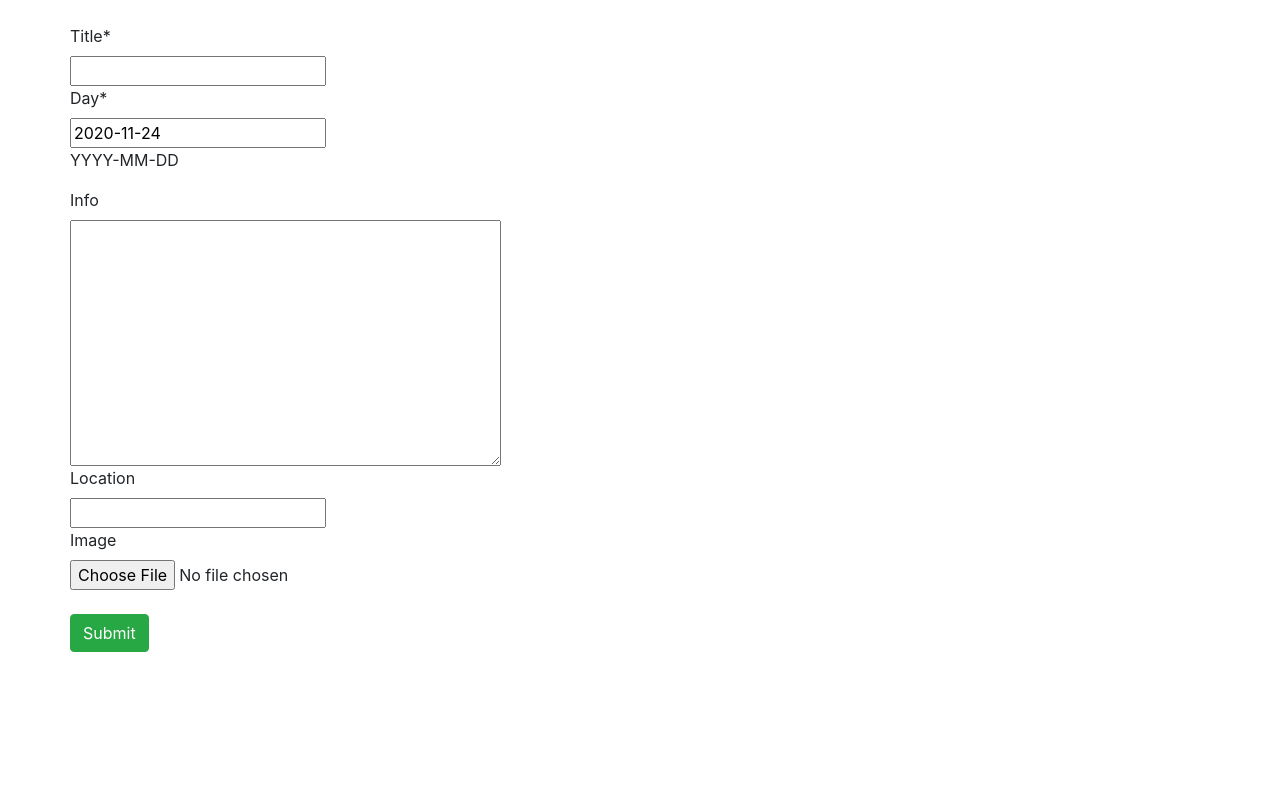
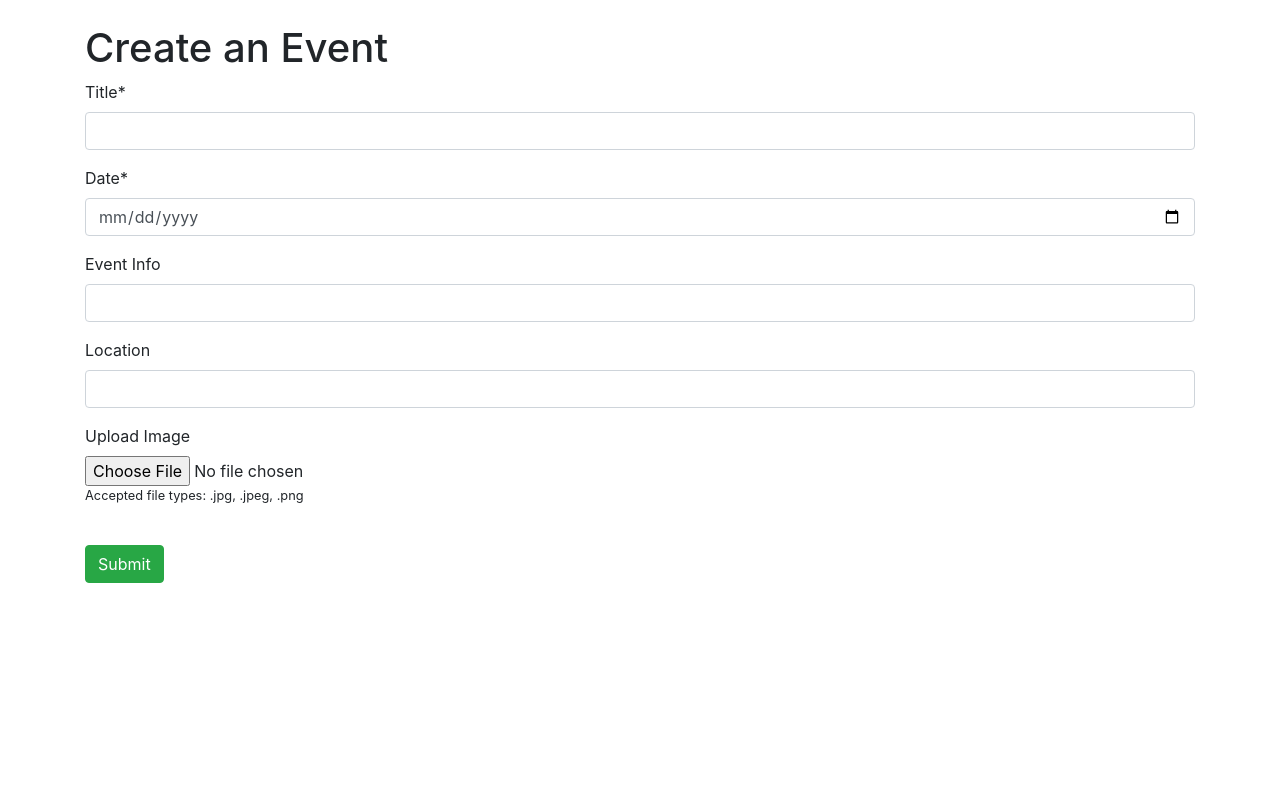
Before and after one commit to kaitlinphan/meetup-finder, a Django app: page /create/ in a window 1280 px wide. Shown: the part 57-857 px from the top of the page. Run offline with Django 3.2, Linux system fonts and the light colour scheme; the visitor is signed in with stand-in values (Sample User, id 1); some libraries are stand-ins or nearby versions.

Commit message:
Hosting events

```diff
--- a/app/models.py
+++ b/app/models.py
@@ -9,8 +9,14 @@ class Event(models.Model):
     info = models.TextField(blank=True)
     image = models.ImageField(upload_to="images", blank=True)
     location = models.CharField('Location', default='', max_length=500, blank=True)
+    poster = models.CharField('Poster', default='', max_length=25)
 
 
 class RegisteredEvents(models.Model):
     user = models.ForeignKey(User, on_delete=models.CASCADE, null=True)
     event = models.ForeignKey(Event, on_delete=models.CASCADE, null=True)
+
+
+class CreatedEvents(models.Model):
+    user = models.ForeignKey(User, on_delete=models.CASCADE, null=True)
+    event = models.ForeignKey(Event, on_delete=models.CASCADE, null=True)
--- a/app/templates/app/base.html
+++ b/app/templates/app/base.html
@@ -32,7 +32,6 @@
                 </a>
             </div>
         {% endif %}
-
         <ul class="nav navbar-nav navbar-right">
             {% if user.is_authenticated %}
                 <li>
--- a/app/templates/app/create_event.html
+++ b/app/templates/app/create_event.html
@@ -10,42 +10,38 @@
 
 {% block content %}
     <br>
+
     <div class="container">
-        <div class = "row">
-            <form action="{% url 'app:create_event' %}" method="post" enctype="multipart/form-data" novalidate>
+        <h1 class="welcome">Create an Event</h1>
+        {% if failed %}
+            <p class="text-center">Fill in all fields with an *.</p>
+        {% endif %}
+        <form class=form autocomplete='off' action="{% url 'app:create_event' %}" method="post"
+              enctype="multipart/form-data" novalidate>
             {% csrf_token %}
-                <div class="row">
-                    <div class="col-2">
-                        {{ form.title|as_crispy_field }}
+            <div class="form-group">
+                <label for="title">Title*</label>
+                <input type="text" class="form-control" name="title" id="title" maxlength="200">
             </div>
+            <div class="form-group">
+                <label for="day">Date*</label>
+                <input type="date" class="form-control" name="date" id="date">
             </div>
-                {{ form.day|as_crispy_field }}
-                {{ form.info|as_crispy_field }}
-                {{ form.location|as_crispy_field }}
-                {{ form.image|as_crispy_field }}
+            <div class="form-group">
+                <label for="info">Event Info</label>
+                <input type="text" class="form-control" name="info" id="info">
+            </div>
+            <div class="form-group">
+                <label for="location">Location</label>
+                <input type="text" class="form-control" name="location" id="location" maxlength="500">
+            </div>
+            <div class="form-group">
+                <label for="exampleFormControlFile1">Upload Image</label>
+                <input type="file" accept="image/png,image/jpg,image/jpeg" class="form-control-file" id="image" name="image">
+                <p><small class="text">Accepted file types: .jpg, .jpeg, .png</small></p>
+            </div>
             <br>
             <button type="submit" class="btn btn-success">Submit</button>
         </form>
     </div>
-    </div>
 {% endblock %}
-
-<!-- Extra JavaScript/CSS added manually in "Settings" tab -->
-<!-- Include jQuery -->
-<script type="text/javascript" src="https://code.jquery.com/jquery-1.11.3.min.js"></script>
-
-<!-- Include Date Range Picker -->
-<script type="text/javascript" src="https://cdnjs.cloudflare.com/ajax/libs/bootstrap-datepicker/1.4.1/js/bootstrap-datepicker.min.js"></script>
-<link rel="stylesheet" href="https://cdnjs.cloudflare.com/ajax/libs/bootstrap-datepicker/1.4.1/css/bootstrap-datepicker3.css"/>
-
-<script>
-    $(document).ready(function(){
-        var date_input=$('input[name="date"]'); //our date input has the name "date"
-        date_input.datepicker({
-            format: 'mm/dd/yyyy',
-            container: container,
-            todayHighlight: true,
-            autoclose: true,
-        })
-    })
-</script>
--- a/app/templates/app/event_index.html
+++ b/app/templates/app/event_index.html
@@ -21,7 +21,7 @@
     <body>
     <br>
     {% if not user.is_authenticated %}
-        <p class=text-center>Please <a href="/accounts/google/login/?process=login">login</a> to post and register for events.</p>
+        <p class=text-center>Please <a href="/accounts/google/login/?process=login">login</a> to post, create, and register for events.</p>
     {% endif %}
 
     <div class="col-md-10 col-lg-8 col-xl-7 mx-auto">
--- a/app/templates/app/home.html
+++ /dev/null
@@ -1 +0,0 @@
-{% extends 'app/base.html' %}
--- a/app/templates/app/map.html
+++ b/app/templates/app/map.html
@@ -39,7 +39,7 @@
                             position: results[0].geometry.location,
                         });
                     } else {
-                        event_address = null
+                        resultsMap.delete()
                         //alert(
                         //"Geocode was not successful for the following reason: " + status
                         //);
@@ -52,7 +52,7 @@
     <body>
     <br>
     <div class="container">
-        {% if 'event_address' %}
+        {% if event.location %}
             <div id='map'></div>
         {% else %}
             <p class="text-center">Geolocation not found.</p>
--- a/app/views.py
+++ b/app/views.py
@@ -1,5 +1,5 @@
 from django.shortcuts import render, redirect, get_object_or_404
-from app.models import Event, RegisteredEvents
+from app.models import Event, RegisteredEvents, CreatedEvents
 from django.http import HttpResponseRedirect
 from django.urls import reverse
 from django.contrib.auth import logout
@@ -18,8 +18,10 @@ def event_index(request):
 
 def event_detail(request, pk):
     event = Event.objects.get(pk=pk)
+    attendees = RegisteredEvents.objects.filter(event=event)
     context = {
         'event': event,
+        'attendees': attendees
     }
     return render(request, 'app/event_detail.html', context)
 
@@ -55,14 +57,32 @@ def create_event(request):
     if not request.user.is_authenticated:
         return HttpResponseRedirect(reverse('app:event_index'))
     if request.method == "POST":
-        form = EventForm(request.POST, request.FILES)
-        if form.is_valid():
-            form.save()
-            return HttpResponseRedirect(reverse('app:event_index'))
+        title = request.POST['title']
+        day = request.POST['date']
+        if title == '' or day == "":
+            context = {
+                'failed': True
+            }
+            return render(request, 'app/create_event.html', context)
+        info = request.POST['info']
+        location = request.POST['location']
+        image = request.FILES.get('image', False)
+
+        event = Event.objects.create(title=title, day=day)
+        if not info == '':
+            event.info = info
+        if not location == '':
+            event.location = location
+        if image:
+            event.image = image
+        event.poster = request.user.get_full_name()
+        event.save()
+        created_event = CreatedEvents(event=event, user=request.user)
+        created_event.save()
+        return HttpResponseRedirect(reverse('app:event_index'))
     else:
-        form = EventForm()
         context = {
-            'form': form,
+            'failed': False
         }
         return render(request, 'app/create_event.html', context)
 
@@ -73,10 +93,12 @@ def register(request, event_id):
     event = get_object_or_404(Event, pk=event_id)
     # adds event to list of registered events
     if RegisteredEvents.objects.filter(event=event, user=request.user).exists():
+        attendees = RegisteredEvents.objects.filter(event=event)
+
         context = {
             'event': event,
             'error_message': "Already registered!",
-            'logged_in': True
+            'attendees': attendees
         }
         return render(request, 'app/event_detail.html', context)
     registered_event = RegisteredEvents(event=event, user=request.user)
@@ -97,8 +119,10 @@ def profile(request):
     if not request.user.is_authenticated:
         return HttpResponseRedirect(reverse('app:event_index'))
     registered_events = RegisteredEvents.objects.filter(user=request.user)
+    created_events = CreatedEvents.objects.filter(user=request.user)
     context = {
-        'events': registered_events,
+        'registered_events': registered_events,
+        'created_events': created_events
     }
     return render(request, 'app/profile.html', context)
 
@@ -109,7 +133,7 @@ def search(request):
         events_check_info = Event.objects.filter(info__icontains=query_string)
         events_check_title = Event.objects.filter(title__icontains=query_string)
         events_check_date = Event.objects.filter(day__icontains=query_string)
-        events_check_location = Event.objects.filter(address__icontains=query_string)
+        events_check_location = Event.objects.filter(location__icontains=query_string)
         events = events_check_info | events_check_title | events_check_date | events_check_location
         return render(request, 'app/event_index.html', {'events': events})
     else:
```
Also changed, not shown: app/templates/app/event_detail.html (+7 -3 lines), app/templates/app/profile.html (+26 -2 lines), app/migrations/0006_auto_20201124_0701.py (added), app/migrations/0007_createdevents.py (added), app/migrations/0008_event_poster.py (added), app/migrations/0009_auto_20201124_0759.py (added). Lines whose indentation alone changed are shown as unchanged.
